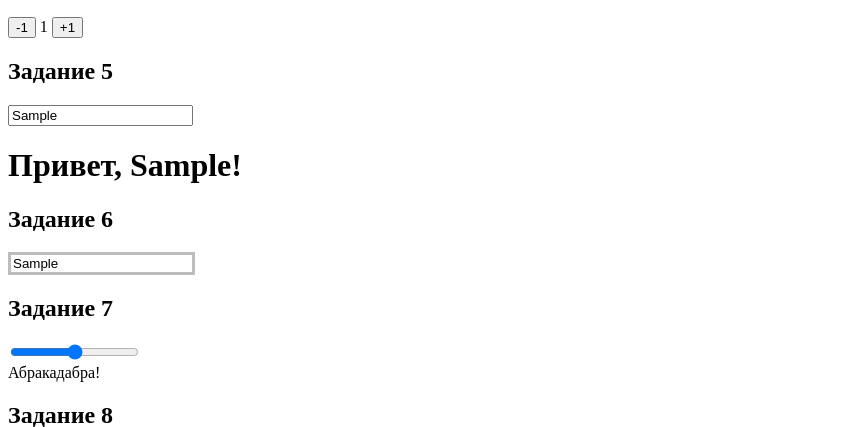
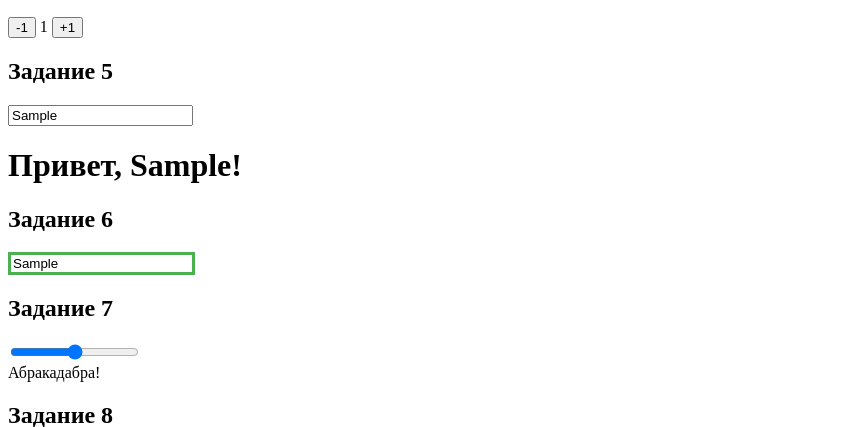
Before and after one commit to PetrovAleks/goit-js-hw-03, a website: page index.html in a window 1280 px wide. Both pictures are taken after typing "Sample", "Sample", "5" into the empty fields and a click on the button "+1". Shown: the part 888-1315 px from the top of the page, without its empty margins (0-863 px from the left). Drawn offline with Linux system fonts and the light colour scheme.

Commit message:
пофиксил дз

```diff
--- a/task-1/task-1.js
+++ b/task-1/task-1.js
@@ -2,7 +2,7 @@ const categoriListRef = document.querySelectorAll('#categories');
 
 const itemCategoriRef = document.querySelectorAll('.item');
 
-console.log(...categoriListRef);
+console.log(`В списке ${itemCategoriRef.length} категории.`);
 
 itemCategoriRef.forEach(el =>
   console.log(
--- a/task-6/task-6.js
+++ b/task-6/task-6.js
@@ -1,9 +1,8 @@
 const inputRef = document.querySelector('#validation-input');
 
-inputRef.addEventListener('input', e => {
-  if (e.target.value.length === Number(inputRef.getAttribute('data-length'))) {
-    inputRef.classList.replace('invalid', 'valid');
-  }
-  inputRef.classList.add('invalid');
+inputRef.addEventListener('blur', e => {
+  e.target.value.length == inputRef.dataset.length
+    ? inputRef.setAttribute('class', 'valid')
+    : inputRef.setAttribute('class', 'invalid');
 });
 console.log(inputRef);
```
Also changed, not shown: index.html (+2 -2 lines).
